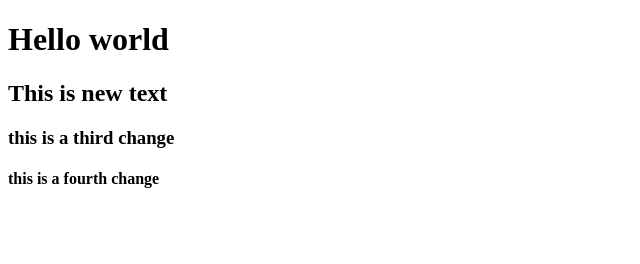
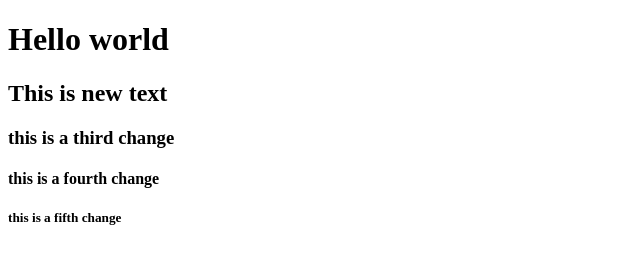
Before and after one commit to omchoudhary/SourceTreePractice, a plain HTML site: page index-op.html in a window 1280 px wide. Shown: the whole page, without its empty margins (0-640 px from the left). Drawn offline with Linux system fonts and the light colour scheme.

Commit message:
Added H5 tag

```diff
--- a/index-op.html
+++ b/index-op.html
@@ -8,5 +8,6 @@
 <h2>This is new text</h2>
     <h3>this is a third change </h3>
     <h4>this is a fourth change </h4>
+    <h5>this is a fifth change </h5>
 </body>
 </html>
```
